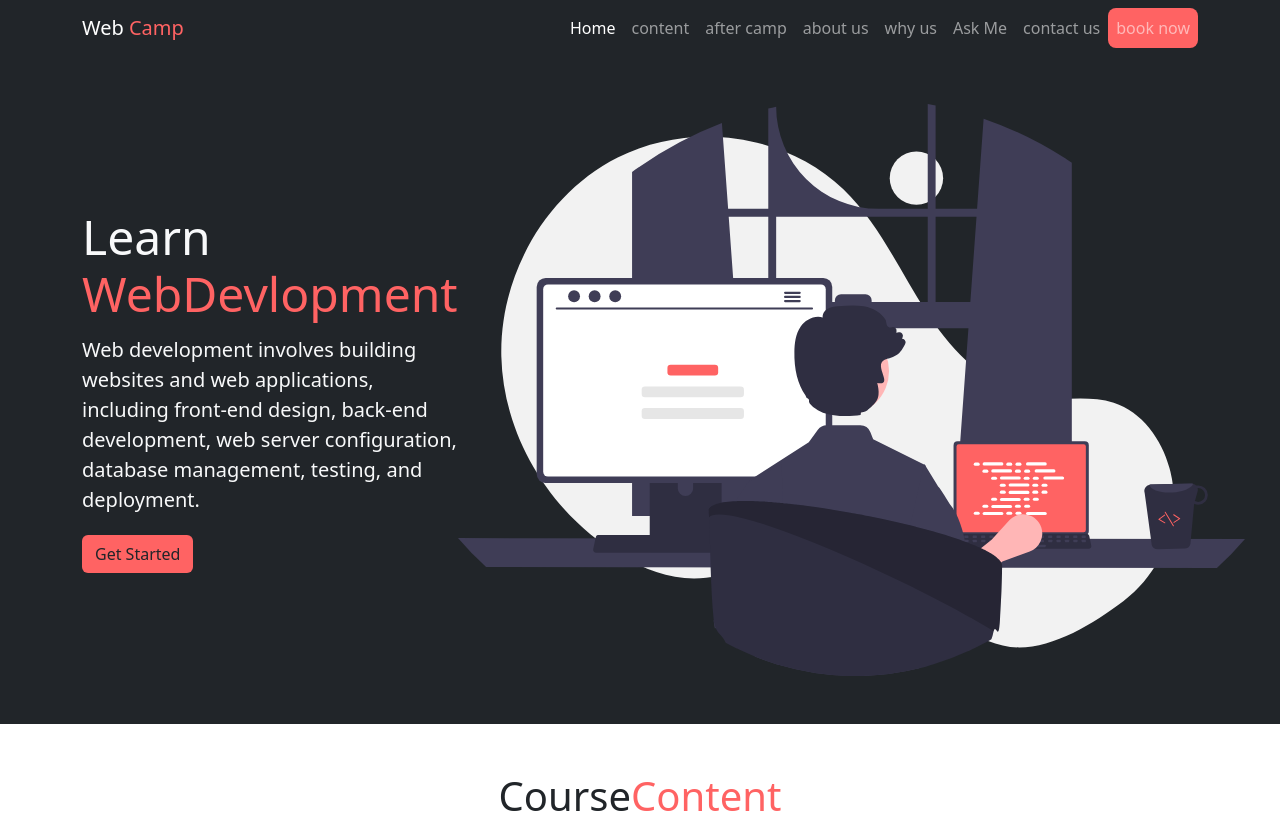
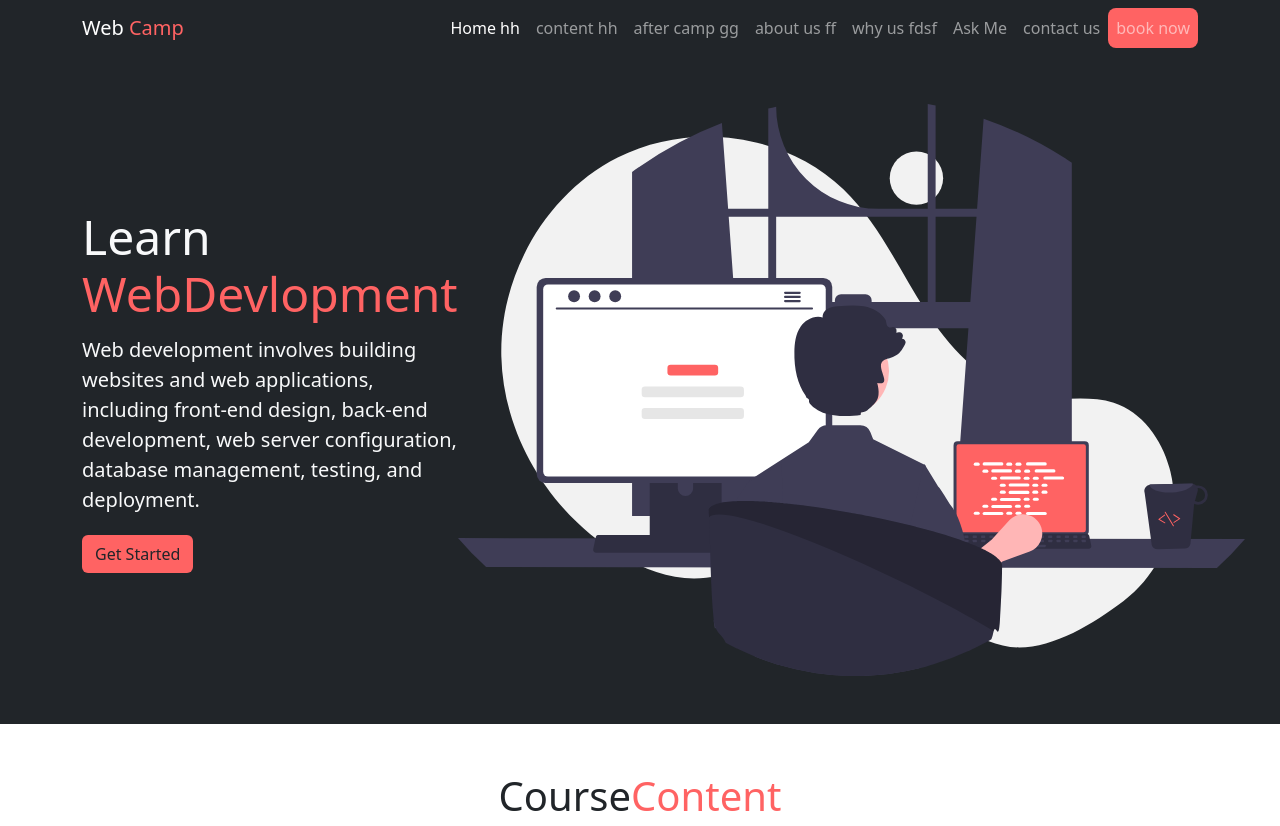
Before and after one commit to MostafaAbdelall/wep-camp, a plain HTML site: page index.html in a window 1280 px wide. Shown: the top 826 px of the page. Drawn offline with Linux system fonts and the light colour scheme.

Commit message:
update nav v-2

```diff
--- a/index.html
+++ b/index.html
@@ -24,19 +24,19 @@
             <ul class="navbar-nav mb-2 mb-lg-0 ms-auto">
                 <li class="nav-item">
 
-                <a class="nav-link active" aria-current="page" href="#">Home</a>
+                <a class="nav-link active" aria-current="page" href="#">Home hh</a>
                 </li>
                 <li class="nav-item">
-                    <a class="nav-link" href="#content">content</a>
+                    <a class="nav-link" href="#content">content hh</a>
                 </li>
                 <li class="nav-item">
-                    <a class="nav-link" href="#after">after camp</a>
+                    <a class="nav-link" href="#after">after camp gg</a>
                 </li>
                 <li class="nav-item">
-                    <a class="nav-link" href="#about">about us</a>
+                    <a class="nav-link" href="#about">about us ff</a>
                 </li>
                 <li class="nav-item">
-                    <a class="nav-link" href="#why">why us</a>
+                    <a class="nav-link" href="#why">why us fdsf</a>
                 </li>
                 <li class="nav-item">
                 <a class="nav-link" href="#ask">Ask Me</a>
```
